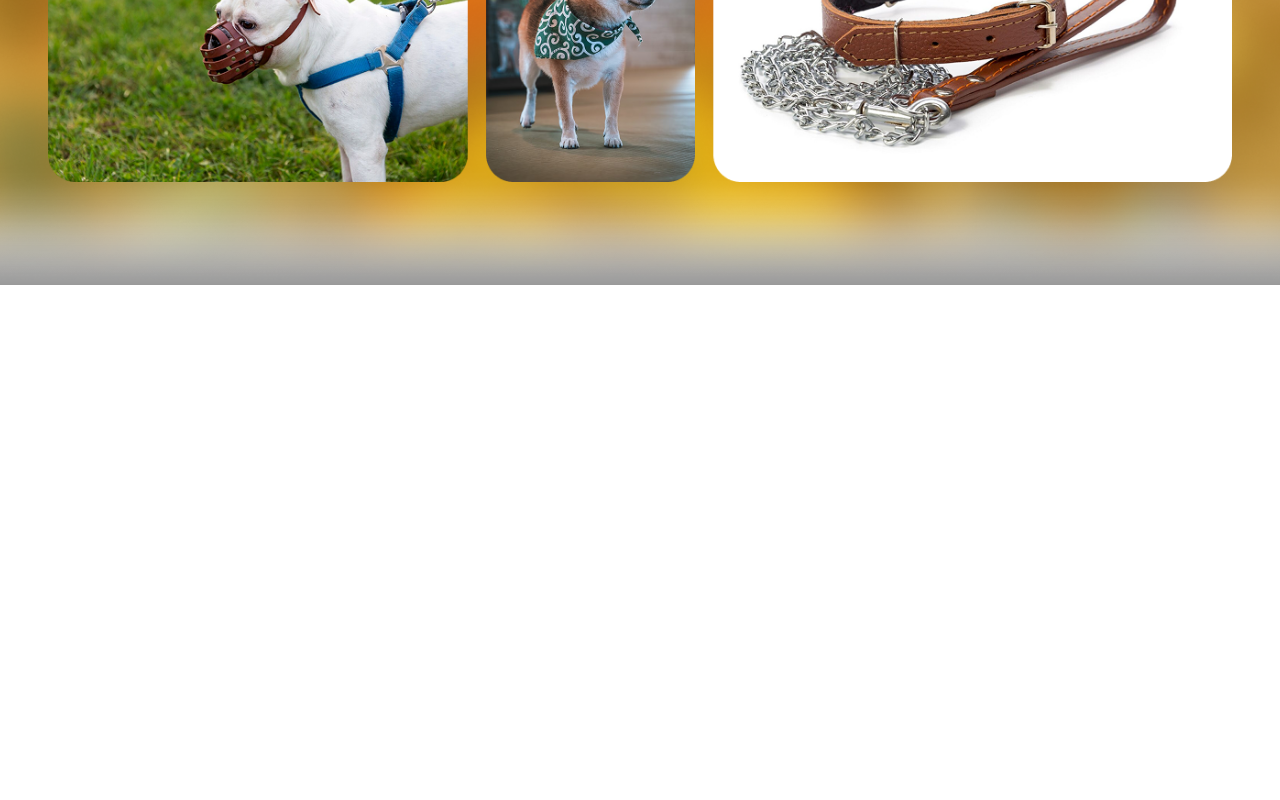
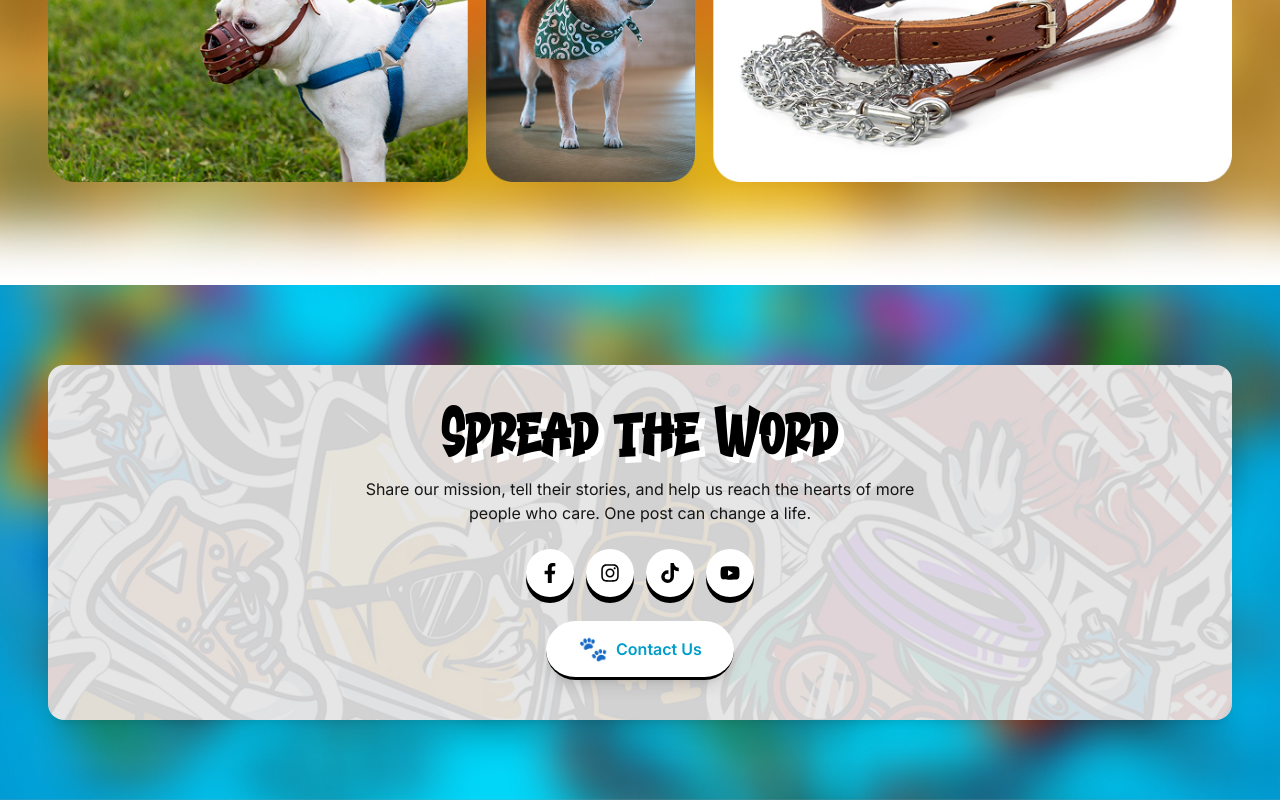
Before and after one commit to BayshoreCommunication/polk-county-bully-new-website, a Next.js app: page / in a window 1280 px wide. Shown: the part 7998-8798 px from the top of the page. Before the commit the page ends 8283 px from the top, so only its background shows below. Built offline with nearby package versions, Linux system fonts and the light colour scheme.

Commit message:
Add Call to Action component and background images

```diff
--- a/app/page.tsx
+++ b/app/page.tsx
@@ -9,6 +9,7 @@ import VolunteerSection from "@/components/home/VolunteerSection";
 import DonateSection from "@/components/home/DonateSection";
 import SponsorSection from "@/components/home/SponsorSection";
 import OurMerchandise from "@/components/home/OurMerchandise";
+import CallToAction from "@/components/home/CallToAction";
 
 export default function Home() {
   return (
@@ -24,6 +25,7 @@ export default function Home() {
       <DonateSection />
       <SponsorSection />
       <OurMerchandise />
+      <CallToAction />
     </div>
   );
 }
--- /dev/null
+++ b/components/home/CallToAction.tsx
@@ -0,0 +1,68 @@
+import Image from "next/image";
+import Link from "next/link";
+import { FaFacebookF, FaInstagram, FaTiktok, FaYoutube } from "react-icons/fa";
+
+export default function CallToAction() {
+  return (
+    <section
+      className="relative bg-cover bg-center bg-no-repeat py-12 md:py-20  overflow-hidden"
+      style={{
+        backgroundImage:
+          "url('/images/homepage/CallToAction/CallToActionBg.png')",
+      }}
+    >
+      <div className="container mx-auto ">
+        <div className="">
+          {/* Card 1 */}
+          <div
+            className=" bg-cover bg-center bg-white bg-no-repeat rounded-2xl p-6 lg:p-10 shadow-xl text-center z-50"
+            style={{
+              backgroundImage:
+                "url('/images/homepage/CallToAction/CTACardBg.png')",
+            }}
+          >
+            <h2 className="text-center text-4xl  md:text-6xl font-medium text-black  mb-3 drop-shadow-[6px_6px_0px_#fff]">
+              Spread the Word
+            </h2>
+            <p className="text-center text-black/90 max-w-xl mx-auto mb-6">
+              Share our mission, tell their stories, and help us reach the
+              hearts of more people who care. One post can change a life.
+            </p>
+            <div className="w-full flex justify-center gap-3">
+              <Link
+                href={"#"}
+                className="w-9 lg:w-12 h-9 lg:h-12 rounded-full bg-white hover:text-[#009DCA] duration-300 drop-shadow-[0px_6px_0px_#000] flex justify-center items-center"
+              >
+                <FaFacebookF size={20} />
+              </Link>
+              <Link
+                href={"#"}
+                className="w-9 lg:w-12 h-9 lg:h-12 rounded-full bg-white hover:text-[#009DCA] duration-300 drop-shadow-[0px_6px_0px_#000] flex justify-center items-center"
+              >
+                <FaInstagram size={20} />
+              </Link>
+              <Link
+                href={"#"}
+                className="w-9 lg:w-12 h-9 lg:h-12 rounded-full bg-white hover:text-[#009DCA] duration-300 drop-shadow-[0px_6px_0px_#000] flex justify-center items-center"
+              >
+                <FaTiktok size={20} />
+              </Link>
+              <Link
+                href={"#"}
+                className="w-9 lg:w-12 h-9 lg:h-12 rounded-full bg-white hover:text-[#009DCA] duration-300 drop-shadow-[0px_6px_0px_#000] flex justify-center items-center"
+              >
+                <FaYoutube size={20} />
+              </Link>
+            </div>
+            {/* Button */}
+            <div className="flex justify-center mt-6">
+              <button className="bg-white text-primary font-semibold px-8 py-3 rounded-full shadow-lg hover:bg-gray-100 transition flex items-center gap-2">
+                <span className="text-2xl">🐾</span> Contact Us
+              </button>
+            </div>
+          </div>
+        </div>
+      </div>
+    </section>
+  );
+}
```
Also changed, not shown: public/images/homepage/CallToAction/CTACardBg.png (added), public/images/homepage/CallToAction/CallToActionBg.png (added).
